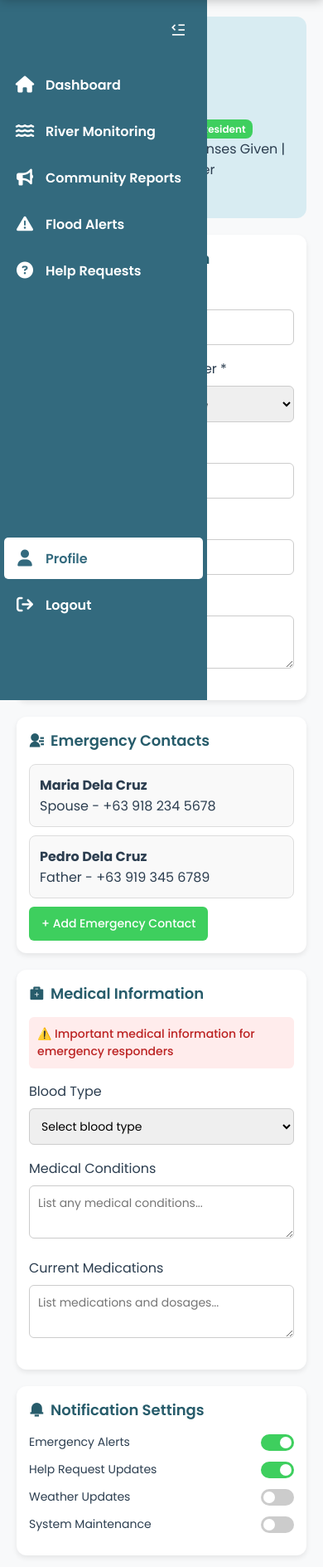
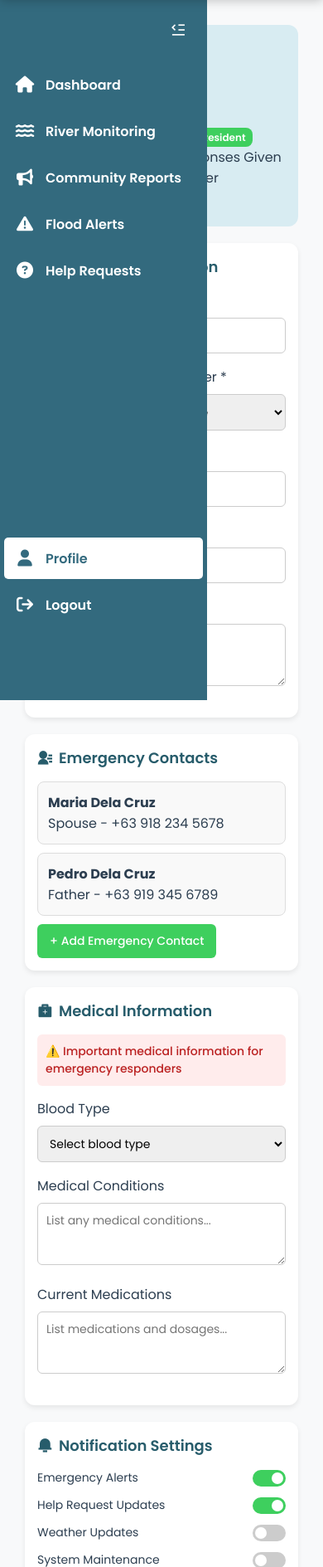
Before and after one commit to izyycodes/2025BSIT2DGroup2, a PHP site: page /profile.php in a window 390 px wide. Shown: the part 85-1974 px from the top of the page at 83% size. Run offline with PHP 8.4, Linux system fonts and the light colour scheme; some libraries are stand-ins or nearby versions; some web fonts are replaced.

Commit message:
fixed profile page

```diff
--- a/BantayBaha_website/assets/css/profile.css
+++ b/BantayBaha_website/assets/css/profile.css
@@ -7,10 +7,8 @@ body {
   padding-top: 85px; /* keep space for navbar */
 }
 
-.main-content {
-  margin-left: 240px; /* sidebar space */
-  padding: 20px;
-  transition: margin-left 0.3s ease;
+.content {
+  margin: 30px 50px;
 }
 
 /* --- Profile Header --- */
@@ -99,6 +97,11 @@ input, select, textarea {
   border-radius: 6px;
   font-family: Poppins, sans-serif;
   font-size: 14px;
+}
+
+textarea {
+  resize: vertical;
+  min-height: 75px;
 }
 
 input:focus, select:focus, textarea:focus {
@@ -203,10 +206,6 @@ input:checked + .slider:before {
 
 /* --- Responsive --- */
 @media (max-width: 992px) {
-  .main-content {
-    margin-left: 0; /* collapse sidebar */
-  }
-
   .profile-header {
     flex-direction: column;
     text-align: center;
@@ -215,6 +214,12 @@ input:checked + .slider:before {
   .avatar {
     margin-bottom: 10px;
   }
+}
+
+@media screen and (max-width: 650px) {
+    .content {
+        margin: 30px;
+    }
 }
 
 @media (max-width: 600px) {
--- a/BantayBaha_website/pages/profile.php
+++ b/BantayBaha_website/pages/profile.php
@@ -22,7 +22,6 @@
 
   <div class="main-content">
     <section class="content">
-
       <!-- Profile Header -->
       <div class="profile-header">
         <div class="avatar">JD</div>
@@ -39,8 +38,8 @@
         <div class="card">
           <h4><i class="ri-user-3-fill"></i> Personal Information</h4>
           <form>
-            <label>First Name *</label>
-            <input type="text" placeholder="Enter first name">
+            <label>Full Name *</label>
+            <input type="text" placeholder="Enter full name">
 
             <div class="row">
               <div>
@@ -129,9 +128,8 @@
         </div>
       </div>
     </section>
+    <!-- Footer -->
+  <?php require "../views/footer.php" ?>
   </div>
-
-  <!-- Footer -->
-  <?php require "../views/footer.php" ?>
 </body>
 </html>
```
